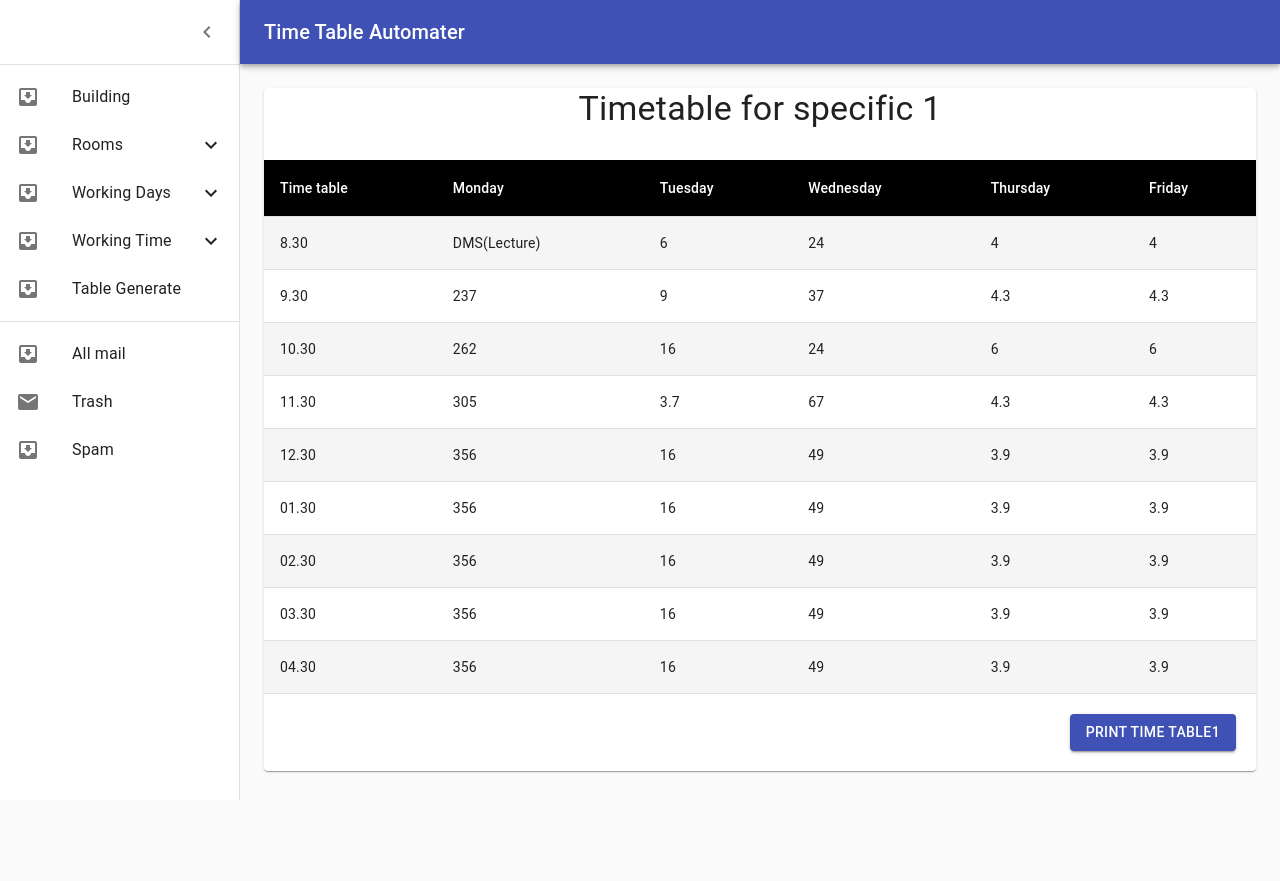
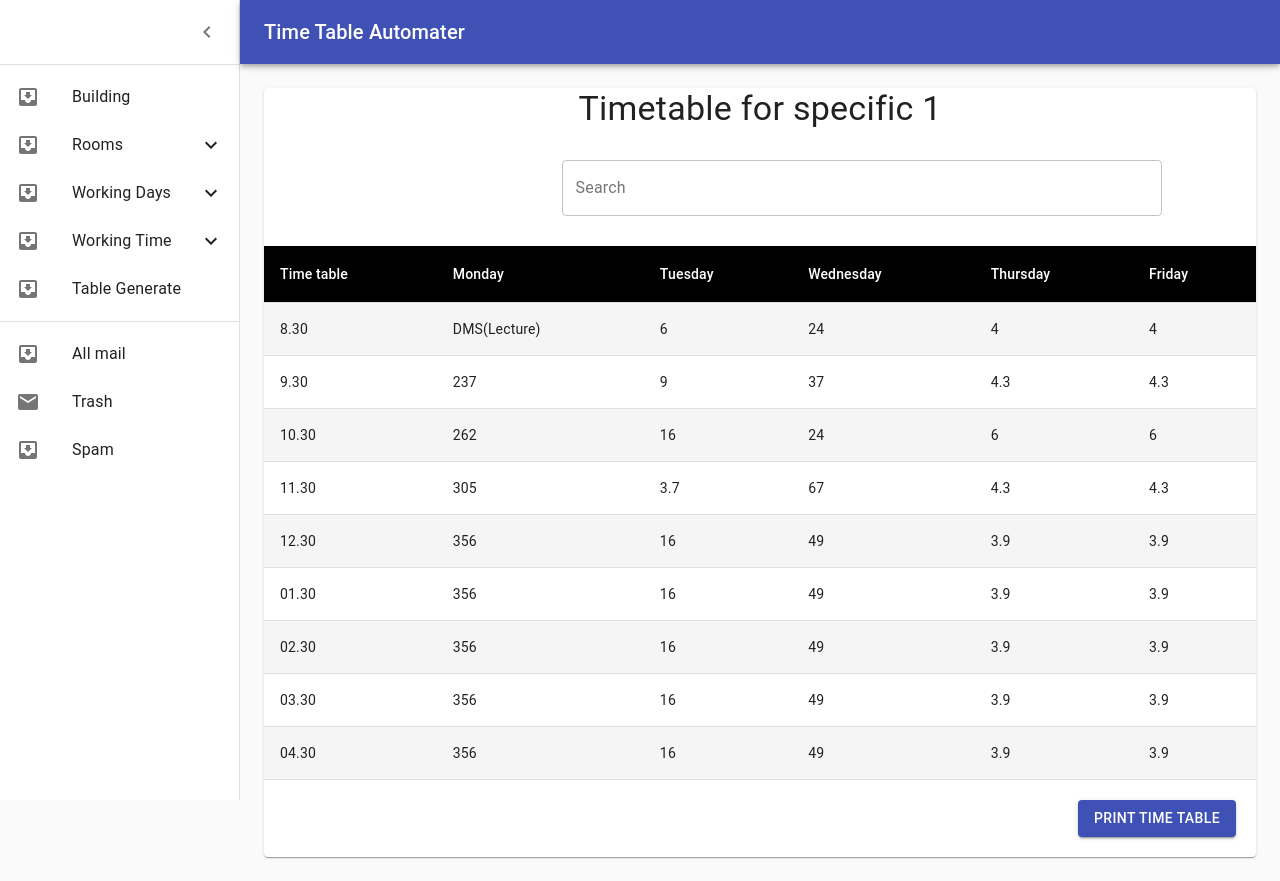
Before and after one commit to tmKamal/automated-timetable-generator, a React app: page /specific-table/1 in a window 1280 px wide. Before the commit the page ends 800 px from the top, so only its background shows below. Built offline with nearby package versions, Linux system fonts and the light colour scheme; the HTML template or start-up script is replaced by a standard one.

Commit message:
Search bar added

```diff
--- a/package.json
+++ b/package.json
@@ -24,6 +24,7 @@
     "dependencies": {
         "@material-ui/core": "^4.11.0",
         "@material-ui/icons": "^4.9.1",
+        "@material-ui/lab": "^4.0.0-alpha.56",
         "material-design-icons": "^3.0.1",
         "mongoose": "^5.9.28",
         "react": "^16.13.1",
--- /dev/null
+++ b/src/shared/component/searchbar/SearchBar.js
@@ -0,0 +1,69 @@
+import React from 'react';
+import TextField from '@material-ui/core/TextField';
+import Autocomplete, {
+    createFilterOptions
+} from '@material-ui/lab/Autocomplete';
+
+const filter = createFilterOptions();
+
+const SearchBar = ({ opt }) => {
+    const [value, setValue] = React.useState(null);
+
+    return (
+        <Autocomplete
+            value={value}
+            onChange={(event, newValue) => {
+                if (typeof newValue === 'string') {
+                    setValue({
+                        title: newValue
+                    });
+                } else if (newValue && newValue.inputValue) {
+                    // Create a new value from the user input
+                    setValue({
+                        title: newValue.inputValue
+                    });
+                } else {
+                    setValue(newValue);
+                }
+            }}
+            filterOptions={(options, params) => {
+                const filtered = filter(options, params);
+
+                // Suggest the creation of a new value
+                // if (params.inputValue !== '') {
+                //   filtered.push({
+                //     inputValue: params.inputValue,
+                //     title: `Add "${params.inputValue}"`,
+                //   });
+                // }
+
+                return filtered;
+            }}
+            selectOnFocus
+            clearOnBlur
+            handleHomeEndKeys
+            id='search-bar'
+            options={opt}
+            getOptionLabel={(option) => {
+                // Value selected with enter, right from the input
+                if (typeof option === 'string') {
+                    return option;
+                }
+                // // Add "xxx" option created dynamically
+                // if (option.inputValue) {
+                //   return option.inputValue;
+                // }
+                // Regular option
+                return option.title;
+            }}
+            renderOption={(option) => option.title}
+            style={{ width: 600 }}
+            freeSolo
+            renderInput={(params) => (
+                <TextField {...params} label='Search' variant='outlined' />
+            )}
+        />
+    );
+};
+
+export default SearchBar;
--- a/src/specificTable/pages/SpecificTable.js
+++ b/src/specificTable/pages/SpecificTable.js
@@ -13,6 +13,8 @@ import {
     Typography,
     Button
 } from '@material-ui/core';
+
+import SearchBar from '../../shared/component/searchbar/SearchBar';
 
 const StyledTableCell = withStyles((theme) => ({
     head: {
@@ -57,6 +59,18 @@ const useStyles = makeStyles({
 const SpecificTable = () => {
     const { id } = useParams();
     const classes = useStyles();
+    const [value, setValue] = React.useState();
+
+    React.useEffect(() => {
+        if (id == 'hall') {
+            setValue(hallData);
+        } else if (id == 'student-group') {
+            setValue(studentData);
+        } else {
+            setValue(lectureData);
+        }
+    }, [id]);
+
     return (
         <TableContainer component={Paper}>
             <Typography
@@ -67,6 +81,19 @@ const SpecificTable = () => {
             >
                 {id == 'full' ? 'Timetable' : `Timetable for specific ${id}`}
             </Typography>
+
+            {id === 'full' ? (
+                ''
+            ) : (
+                <Typography
+                    style={{ marginBottom: '30px', marginLeft: '30%' }}
+                    component='h1'
+                    variant='h4'
+                    align='center'
+                >
+                    <SearchBar opt={value} options={value}></SearchBar>
+                </Typography>
+            )}
 
             <Table className={classes.table} aria-label='customized table'>
                 <TableHead>
@@ -113,9 +140,38 @@ const SpecificTable = () => {
                 align='right'
                 style={{ margin: '20px', float: 'right' }}
             >
-                Print Time table1
+                Print Time table
             </Button>
         </TableContainer>
     );
 };
+const hallData = [
+    { title: 'A401', year: 1994 },
+    { title: 'A402r', year: 1972 },
+    { title: 'B401', year: 1974 },
+    { title: 'A611', year: 2008 },
+    { title: 'N3D', year: 1957 },
+    { title: 'N3C', year: 1993 },
+    { title: 'N3E', year: 1994 }
+];
+
+const lectureData = [
+    { title: 'Dr Nimal perera', year: 1994 },
+    { title: 'Mr Kamal bandara', year: 1972 },
+    { title: 'Mr aruna sirisena', year: 1974 },
+    { title: 'Mr saman ', year: 2008 },
+    { title: 'amal', year: 1957 },
+    { title: 'nihal', year: 1993 },
+    { title: 'sumith', year: 1994 }
+];
+
+const studentData = [
+    { title: 'Y01S01', year: 1994 },
+    { title: 'Y01S02', year: 1972 },
+    { title: 'Y02S01', year: 1974 },
+    { title: 'Y02S02', year: 2008 },
+    { title: 'Y03S01', year: 1957 },
+    { title: 'Y03S02', year: 1993 },
+    { title: 'Y014S01', year: 1994 }
+];
 export default SpecificTable;
```
Also changed, not shown: 1 other file (tests, documents, lock files or other folders).
